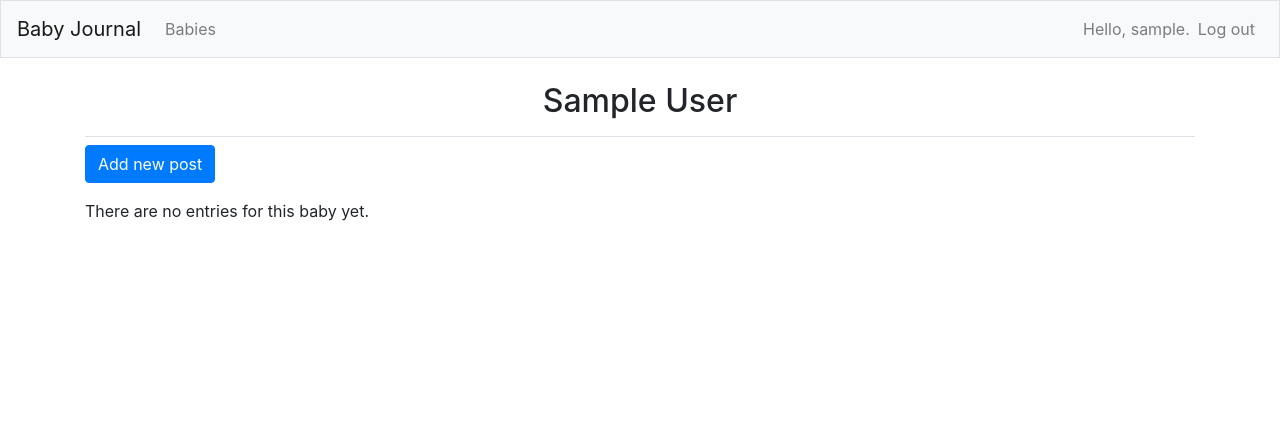
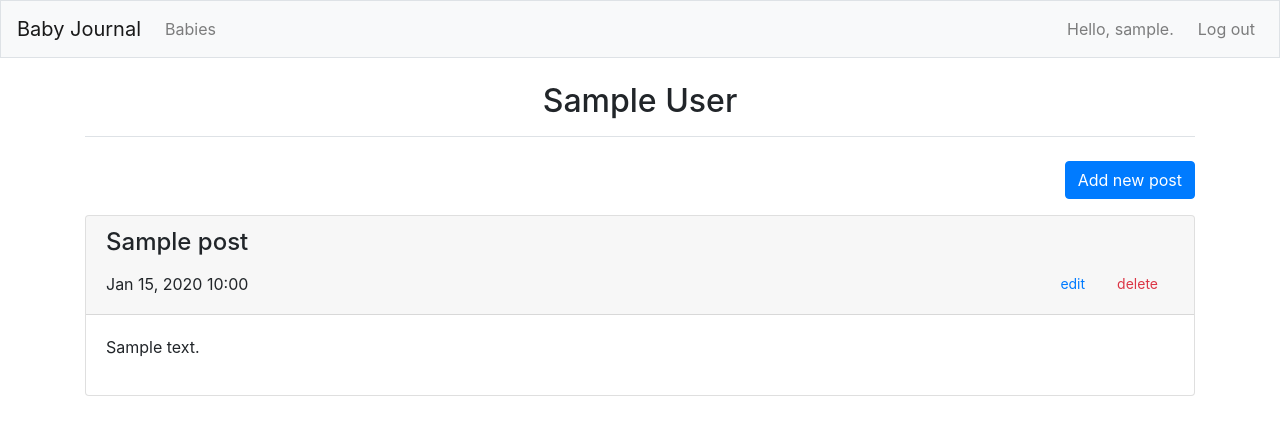
Before and after one commit to fpelletier-gh/baby-journal-MVC, a Django app: page /babies/1/ in a window 1280 px wide. Shown: the top 435 px of the page. Run offline with Django 3.2, Linux system fonts and the light colour scheme; a user stored in the database is signed in; tables that the repository leaves empty hold one stand-in row (values such as "Sample post"); some libraries are stand-ins or nearby versions.

Commit message:
fix minor layout bugs

```diff
--- a/baby_logs/templates/baby_logs/baby.html
+++ b/baby_logs/templates/baby_logs/baby.html
@@ -5,18 +5,26 @@
 {% endblock page_header %}
 
 {% block content %}
-    <a class="btn btn-primary mb-3" href="{% url 'baby_logs:new_post' baby.id %}">Add new post</a>
-    {% for post in entries %}
-      <div class="card mb-3">
+    <div class="d-flex justify-content-end">
+      <a class="btn btn-primary my-3" href="{% url 'baby_logs:new_post' baby.id %}">Add new post</a>
+    </div>
+    {% for post in posts %}
+      <div class="card mb-4">
         <div class="card-header">
           <h4>
             {{ post.title}}
           </h4>
           <div class="d-flex justify-content-between">
+            <div class="d-flex nav-item align-items-center">
             {{ post.date_of_event|date:'M d, Y H:i' }}
-            <div>
-              <small><a class="p-2" href="{% url 'baby_logs:edit_post' post.id %}">edit</a></small>
-              <small><a onclick="return confirm('Are you sure you want to delete this post?');" href="{% url 'baby_logs:delete_post' post.id %}">delete</a></small>
+            </div>
+            <div class="nav nav-item">
+              <div class="nav-item">
+                <small><a class="nav-link" href="{% url 'baby_logs:edit_post' post.id %}">edit</a></small>
+              </div>
+              <div class="nav-item">
+                <small><a onclick="return confirm('Are you sure you want to delete this post?');" href="{% url 'baby_logs:delete_post' post.id %}" class="nav-link text-danger">delete</a></small>
+              </div>
             </div>
           </div>
         </div>
@@ -25,6 +33,6 @@
       </div>
       </div>
     {% empty %}
-      <p>There are no entries for this baby yet.</p>
+      <p class="d-flex justify-content-center">There are no posts for this baby yet.</p>
     {% endfor %}
 {% endblock content %}
--- a/baby_logs/templates/baby_logs/base.html
+++ b/baby_logs/templates/baby_logs/base.html
@@ -22,7 +22,7 @@
       </ul>
       <ul class="navbar-nav ml-auto">
         {% if user.is_authenticated %}
-        <li class="nav-item"><span class="navbar-text">Hello, {{ user.username }}.</span></li>
+        <li class="nav-item px-3"><span class="navbar-text">Hello, {{ user.username }}.</span></li>
         <li><a class="nav-link" href="{% url 'users:logout' %}">Log out</a></li>
         {% else %}
         <li class="nav-item"><a class="nav-link" href="{% url 'users:login' %}">Log in</a></li>
--- a/users/templates/registration/register.html
+++ b/users/templates/registration/register.html
@@ -2,7 +2,7 @@
 {% load bootstrap4 %}
 
 {% block page_header %}
-  <h2>Register</h2>
+  <h2>Create a new account</h2>
 {% endblock page_header %}
 
 
@@ -12,7 +12,7 @@
     {% csrf_token %}
     {% bootstrap_form form %}
     {% buttons %}
-      <button name="submit" class="btn btn-primary">Register</button>
+      <button name="submit" class="btn btn-primary">Create</button>
     {% endbuttons %}
     <input type="hidden" name="next" value="{% url 'baby_logs:index' %}" />
   </form>
```
Also changed, not shown: baby_logs/templates/baby_logs/babies.html (+6 -3 lines).
